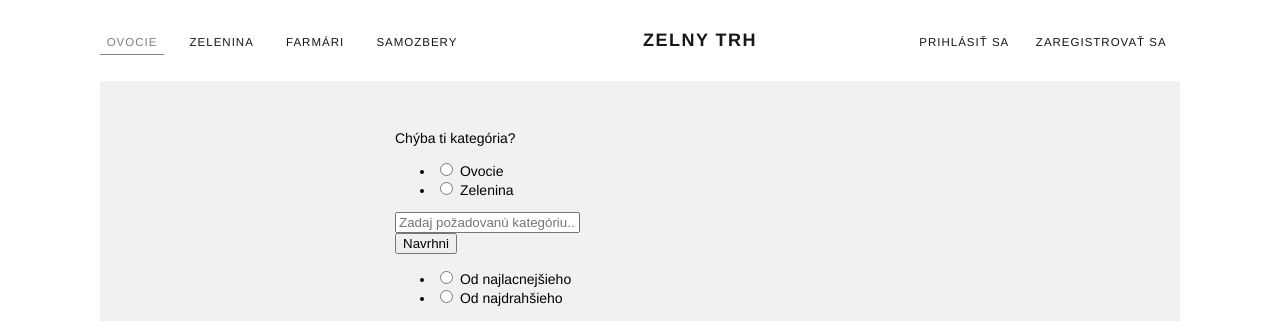
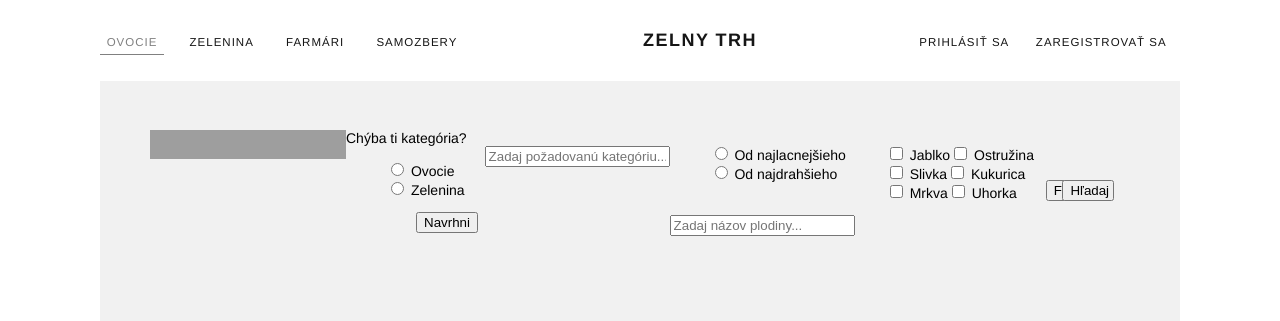
Before and after one commit to mathew35/Website-IIS_ITU-Zelny_trh, a PHP site: page /?category=admin in a window 1280 px wide. Shown: the top 321 px of the page. Run offline with PHP 8.4, Linux system fonts and the light colour scheme; data comes from the database, SQL or seed files in the repository; data that the repository does not hold is empty; grey boxes are pictures that could not be loaded.

Commit message:
Uprava zobrazenia filtra

```diff
--- a/src/js/filters.js
+++ b/src/js/filters.js
@@ -1,15 +1,13 @@
-
 function search() {
     input = document.getElementById("search_input");
     filter = input.value.toUpperCase();
 
     items = document.getElementsByClassName("tableItem");
-    for (i = 0; i < items.length; i++){
+    for (i = 0; i < items.length; i++) {
         if (items[i].id.toUpperCase().indexOf(filter) > -1) {
             items[i].style.display = "";
-        }
-        else{
-            items[i].style.display= "none";
+        } else {
+            items[i].style.display = "none";
         }
     }
 }
@@ -20,23 +18,27 @@ function search() {
 function do_filter_bar() {
     let filter_bar = document.getElementById("filter");
 
-    let search_block = document.createElement( 'div' );
-    filter_bar.appendChild( search_block );
+    let search_block = document.createElement('div');
+    filter_bar.appendChild(search_block);
     let search_input = document.createElement("input");
     search_input.type = "text";
     search_input.id = "search_input";
     search_input.name = "search";
     search_input.placeholder = "Zadaj názov plodiny...";
+    search_input.style.float = "left";
     search_block.appendChild(search_input);
     let search_button = document.createElement('button');
     search_button.onclick = search;
     search_button.textContent = 'Hľadaj';
     search_button.id = "search_button";
+    search_button.style.marginTop = "50px";
+    search_button.style.marginLeft = "-52px";
+    search_button.style.width = "52px";
     search_block.appendChild(search_button);
 
     // avoid the warning window when refreshing
-    if ( window.history.replaceState ) {
-        window.history.replaceState( null, null, window.location.href );
+    if (window.history.replaceState) {
+        window.history.replaceState(null, null, window.location.href);
     }
 
 }
--- a/src/php_script/filters.php
+++ b/src/php_script/filters.php
@@ -1,10 +1,12 @@
 <!-- Add a new crop_type -->
-<div>
-  <form action="<?= $_SERVER['PHP_SELF']?>" method="post">
+<img src="https://www.freeiconspng.com/uploads/vegetable-icon-png-0.png" style="width:20%; height:20%; float:left">
+<div style="float:left">
+    <form action="<?= $_SERVER['PHP_SELF'] ?>" method="post">
         <div>
             <label for="text">Chýba ti kategória?</label>
-    </div><div>
-        <ul>
+        </div>
+        <div>
+            <ul style="float:left;padding-right:20px">
                 <li>
                     <input type="radio" name="category" value="ovocie">
                     <label for="ovocie">Ovocie</label><br>
@@ -14,9 +16,10 @@
                     <label for="zelenina">Zelenina</label><br>
                 </li>
             </ul>
-            <input placeholder="Zadaj požadovanú kategóriu..." type="text" name="text" id="text"><br>
-            <input type="submit" value="Navrhni">
-    </div><div>
+            <input placeholder="Zadaj požadovanú kategóriu..." type="text" name="text" id="text" style="margin-bottom:5px"><br>
+            <input type="submit" value="Navrhni" style=" width:62px;margin:0 70px">
+        </div>
+        <div>
 
         </div>
     </form>
@@ -25,10 +28,9 @@
 <?php
 $db = new AccountService();
 
-    if(isset($_POST["text"]) && !empty($_POST["text"]) && isset($_POST["category"]))
-    {
+if (isset($_POST["text"]) && !empty($_POST["text"]) && isset($_POST["category"])) {
     $crop_type = ucfirst(strtolower($_POST['text']));
-        $db->add("SUGGESTED_CROP","(\"{$crop_type}\",\"{$_POST['category']}\")");
+    $db->add("SUGGESTED_CROP", "(\"{$crop_type}\",\"{$_POST['category']}\")");
 }
 
 
@@ -36,9 +38,9 @@
 
 
 <!-- Crop_type filter -->
-<div id="filter_items" >
-    <form action="<?= $_SERVER['PHP_SELF']?>" method="post">
-        <ul>
+<div id="filter_items" style="float:left">
+    <form action="<?= $_SERVER['PHP_SELF'] ?>" method="post">
+        <ul style="float:left">
             <li>
                 <input type="radio" name="price" value="price_up">
                 <label for="price_up">Od najlacnejšieho</label><br>
@@ -48,16 +50,16 @@
                 <label for="price_down">Od najdrahšieho</label><br>
             </li>
         </ul>
-        <ul>
+        <ul style="float:left; width:200px">
 
             <?php
             $db = new AccountService();
-    $crop_type = $db->get("CROP","CROPTYPE","");
+            $crop_type = $db->get("CROP", "CROPTYPE", "");
             $arr = $crop_type->fetch();
 
             for ($i = 0; $i < $crop_type->rowCount(); $i++) {
                 echo <<<HTML
-            <li>
+            <li class="filter-crops">
                 <input type="checkbox" id="{$i}" name="{$i}" value="{$arr[0]}">
                 <label for="{$i}">{$arr[0]}</label><br>
             </li>
@@ -66,7 +68,7 @@ HTML;
             }
             ?>
 
-            <input type="submit" value="Filtruj">
         </ul>
+        <input type="submit" value="Filtruj" style="float:left;margin-right:20px; margin-top:50px">
     </form>
 </div>
--- a/src/php_script/index.php
+++ b/src/php_script/index.php
@@ -54,27 +54,31 @@ if (isset($_SESSION['user'])) {
             </div>
         </header>
 
+        <?php
+        if (isset($_GET['detail'])) {
+            include 'productdetail.php';
+        }
+        ?>
 
         <section class="filter-section">
             <div class="filter-slide">
                 <div class="filters" id="filters">
 
                     <?php
-        if($_GET["category"] == "farmers" || $_GET["category"] == "events"){ echo "<div id='filter' style=\"display: none;\"";}
-        else { echo "<div id='filter' style=\"display: ;\"";}
+                    if ($_GET["category"] == "farmers" || $_GET["category"] == "events") {
+                        echo "<div id='filter' style=\"display: none;\"";
+                    } else {
+                        echo "<div id='filter' style=\"display: ;\"";
+                    }
                     ?>
                     <?php include 'filters.php'; ?>
 
                 </div>
-        <img src="https://www.freeiconspng.com/uploads/vegetable-icon-png-0.png" width="350" height="350">
             </div>
         </section>
 
         <section class="shop-items" id="table">
             <?php
-                if (isset($_GET['detail'])) {
-                    include 'productdetail.php';
-                }
             if (isset($_SESSION['farmer'])) {
             ?>
                 <script>
--- a/src/styles/style.css
+++ b/src/styles/style.css
@@ -151,7 +151,6 @@ h6 {
     display: flex;
     flex-direction: column;
     justify-content: flex-end;
-    width: 50%;
 }
 
 .shop-items {
@@ -414,3 +413,11 @@ h6 {
     color: red;
     justify-content: center;
 }
+
+.filter-crops:nth-child(odd) {
+    float: left;
+}
+
+ul {
+    list-style: none;
+}
```
Also changed, not shown: src/styles/productstyle.css (+25 -22 lines). Lines whose indentation alone changed are shown as unchanged.
